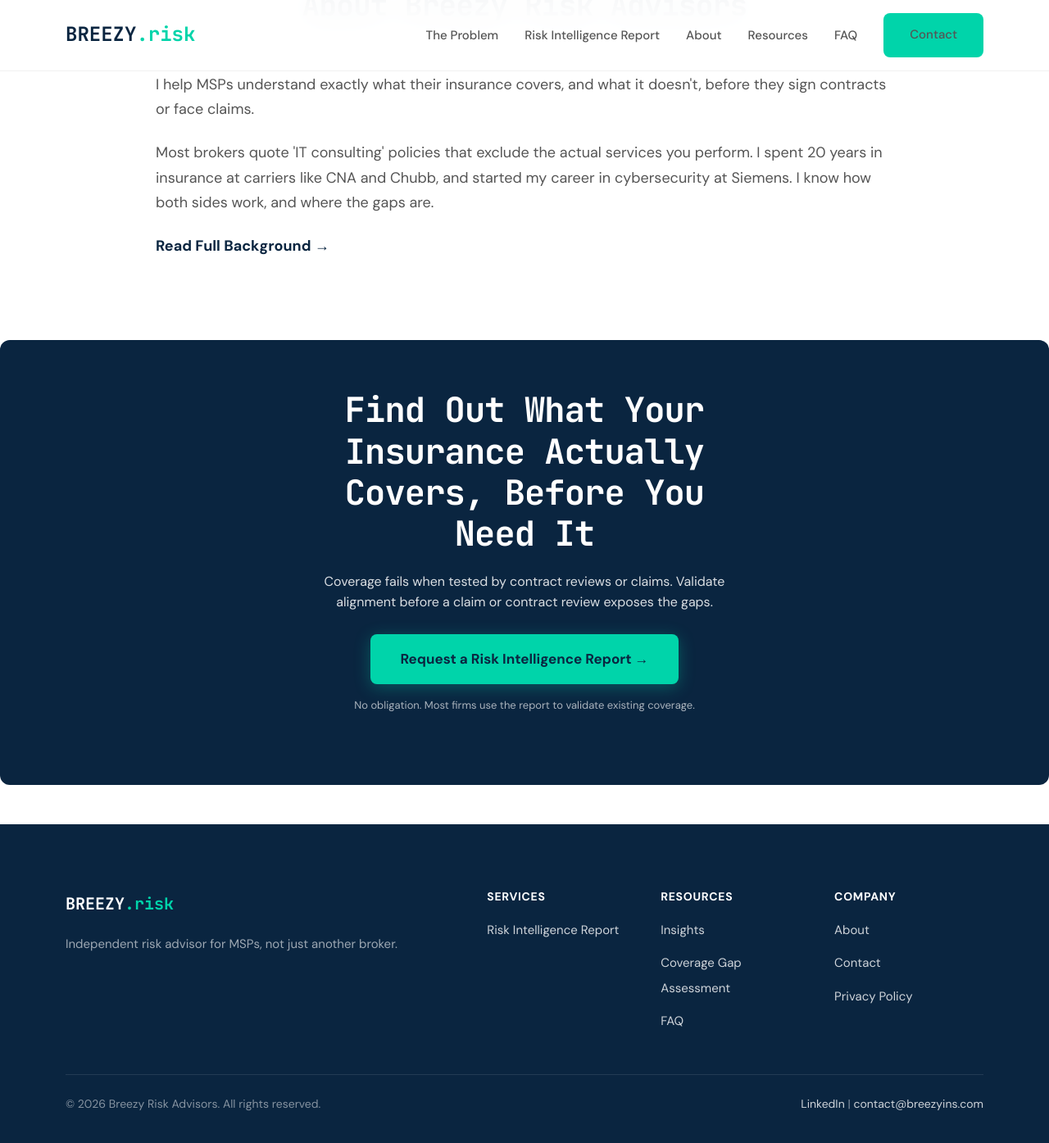
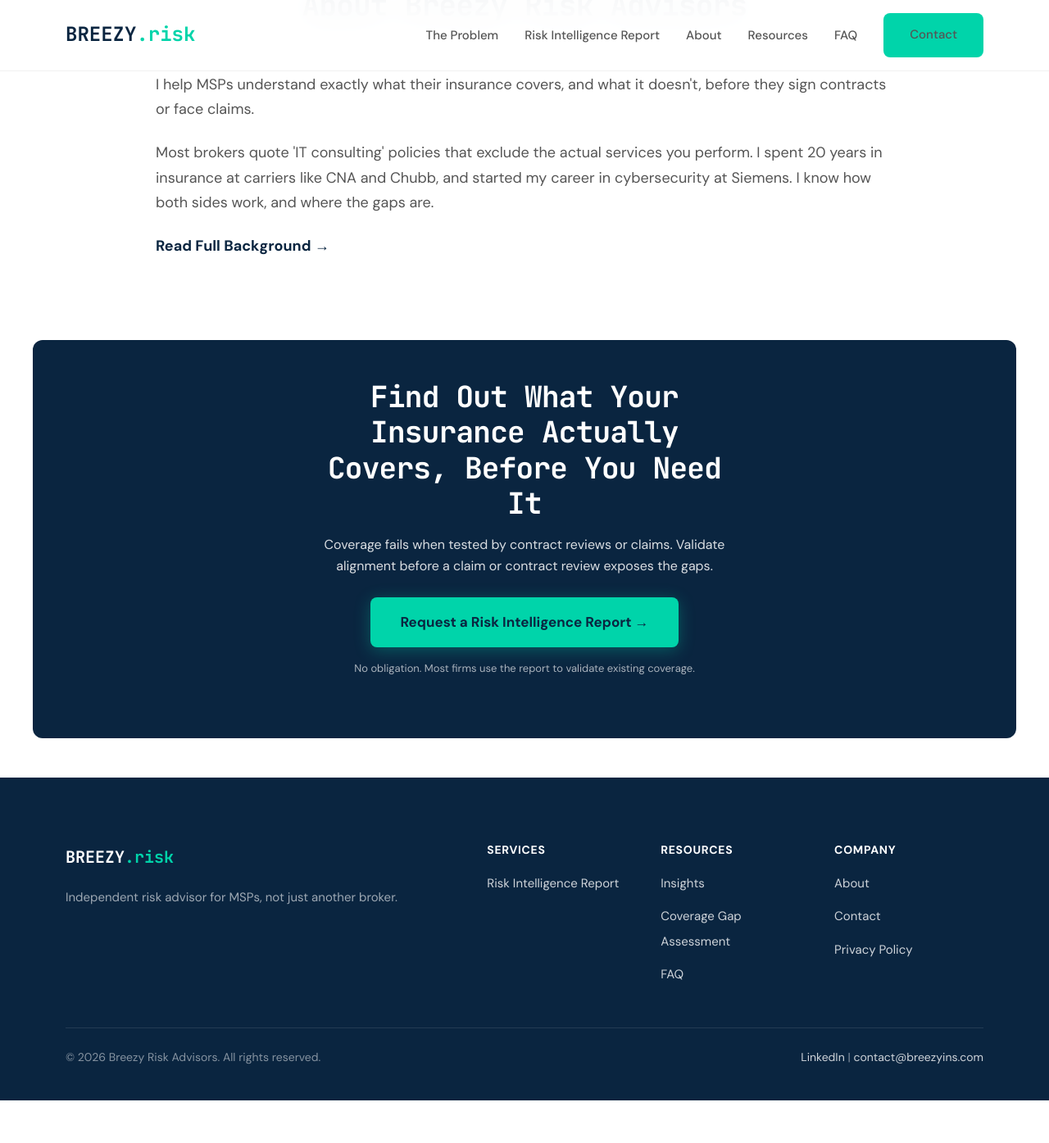
Before and after one commit to joeproe1/breezyins.com, a Jekyll site: the page built from index.html, in a window 1280 px wide and 1400 px high, scrolled down 2135 px. Shown: the top 1395 px of the window at 82% size. Built offline with Jekyll 4.4.1, drawn with Linux system fonts in a browser that asks for light colours; after the commit the page ends 3478 px from its top, so only the background shows below that.

Commit message:
Shrink CTA banner into contained card with spacing
Constrained CTA to container width, reduced padding and heading size,
so it reads as a distinct card with clear gaps from nav and footer.

Co-Authored-By: Claude Opus 4.6 <noreply@anthropic.com>

```diff
--- a/_sass/_pages.scss
+++ b/_sass/_pages.scss
@@ -117,8 +117,9 @@
 // CTA Banner
 .cta-banner {
     background: $primary;
-    padding: 60px 0;
-    margin-bottom: 48px;
+    padding: 48px 40px;
+    margin: 0 auto 48px;
+    max-width: $container-max;
     border-radius: 12px;
 
     .cta-banner-inner {
@@ -128,9 +129,9 @@
     }
 
     h2 {
-        font-size: 42px;
+        font-size: 36px;
         color: white;
-        margin-bottom: 20px;
+        margin-bottom: 16px;
     }
 
     p {
```
